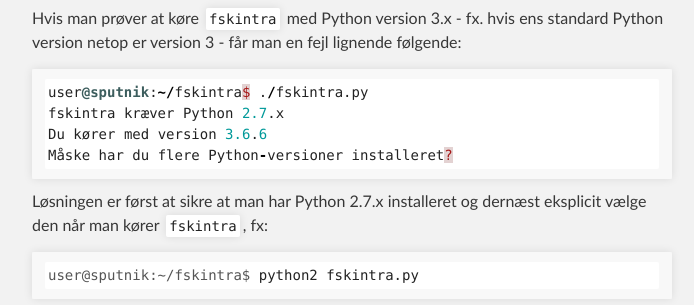
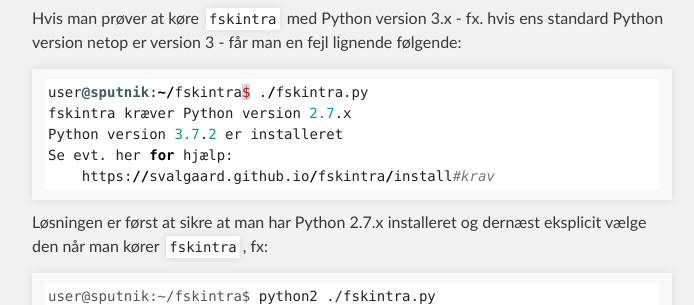
Before and after one commit to svalgaard/fskintra, a Jekyll site: the page built from docs/troubleshooting.md, in a window 1280 px wide and 900 px high, cut to the strip 450-755 px from the top of the window. Shown: the whole strip, without its empty margins (288-982 px from the left). Built offline with Jekyll 4.4.1, drawn with Linux system fonts in a browser that asks for light colours; our own code applies the rules of GitHub Pages for plain Markdown files.

Commit message:
Ret småfejl i dokumentationen

````diff
--- a/docs/troubleshooting.md
+++ b/docs/troubleshooting.md
@@ -8,16 +8,17 @@ får man en fejl lignende følgende:
 
 ```python
 user@sputnik:~/fskintra$ ./fskintra.py
-fskintra kræver Python 2.7.x
-Du kører med version 3.6.6
-Måske har du flere Python-versioner installeret?
+fskintra kræver Python version 2.7.x
+Python version 3.7.2 er installeret
+Se evt. her for hjælp:
+    https://svalgaard.github.io/fskintra/install#krav
 ```
 
 Løsningen er først at sikre at man har Python 2.7.x installeret og dernæst
 eksplicit vælge den når man kører ```fskintra```, fx:
 
 ```console
-user@sputnik:~/fskintra$ python2 fskintra.py
+user@sputnik:~/fskintra$ python2 ./fskintra.py
 ```
 
 
--- a/skoleintra/__init__.py
+++ b/skoleintra/__init__.py
@@ -9,7 +9,7 @@ def dependencyError(package, required, current=None):
         err += u'\n%s version %s er installeret' % (package, current)
     sys.exit(u'''%s
 Se evt. her for hjælp:
-    https://github.com/svalgaard/fskintra/#krav''' % err)
+    https://svalgaard.github.io/fskintra/install#krav''' % err)
 
 
 #
````
Also changed, not shown: docs/index.md (+10 -9 lines), docs/upgrade.md (+2 -2 lines).
